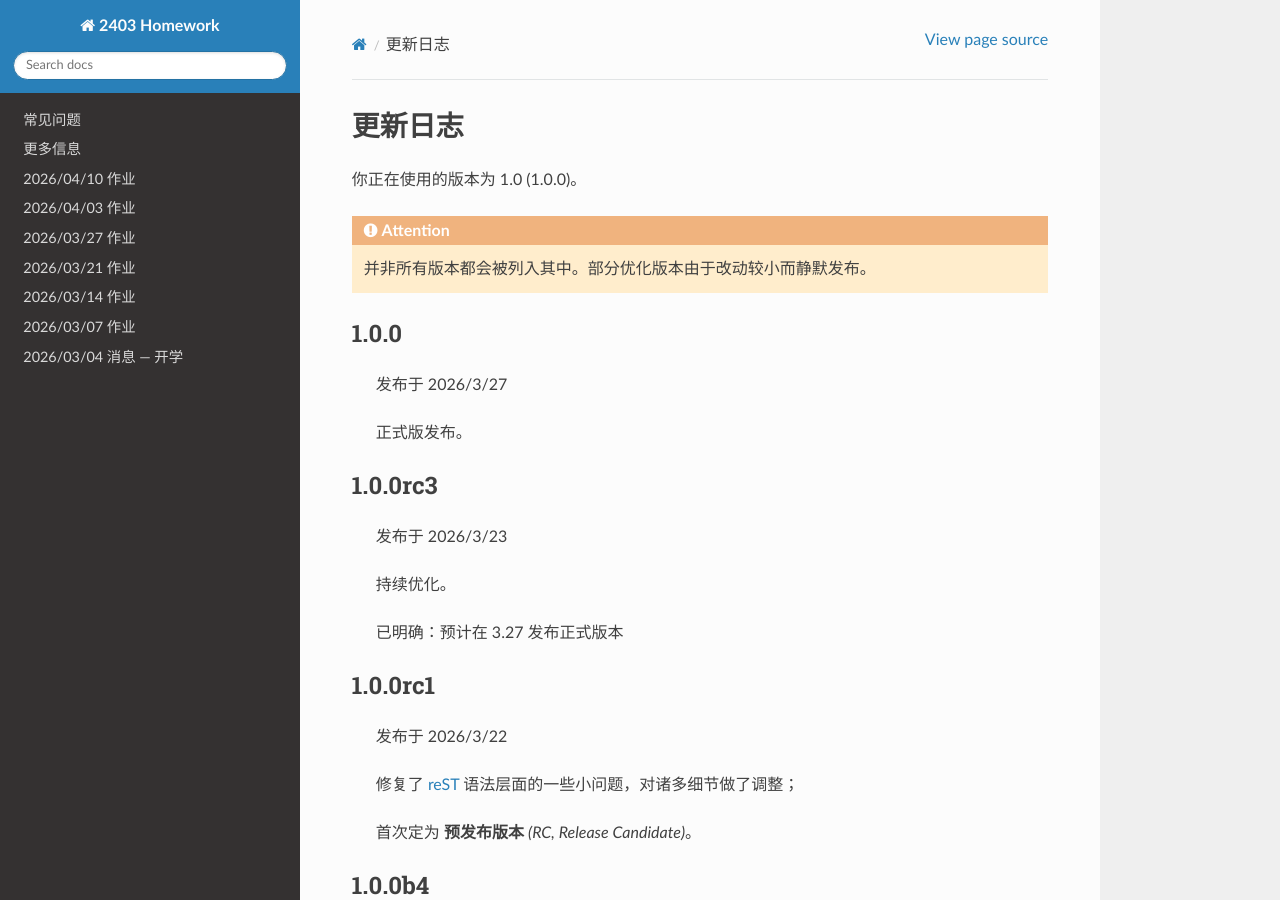
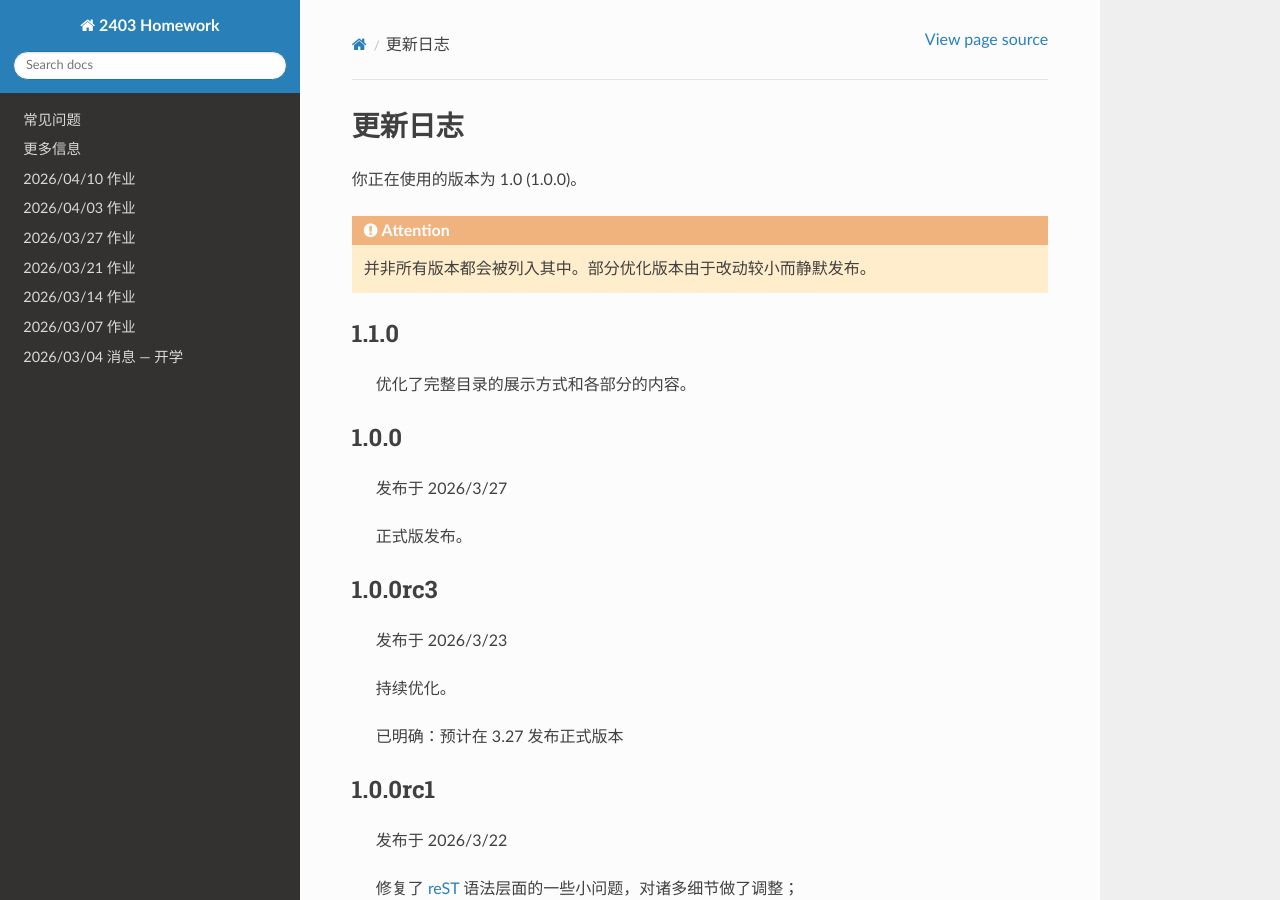
Before and after one commit to Sail-in-1024/2403-Homework, a Sphinx documentation site: the page built from docs/source/updatelogs.rst, in a window 1280 px wide and 900 px high. Built offline with Sphinx 7.4.7 and the Read the Docs theme 3.1.0, drawn with Linux system fonts in a browser that asks for light colours.

Commit message:
更新 updatelogs.rst

```diff
--- a/docs/source/updatelogs.rst
+++ b/docs/source/updatelogs.rst
@@ -7,6 +7,10 @@
 .. attention::
 
    并非所有版本都会被列入其中。部分优化版本由于改动较小而静默发布。
+
+1.1.0
+-----
+   优化了完整目录的展示方式和各部分的内容。
 
 1.0.0
 -----
```
